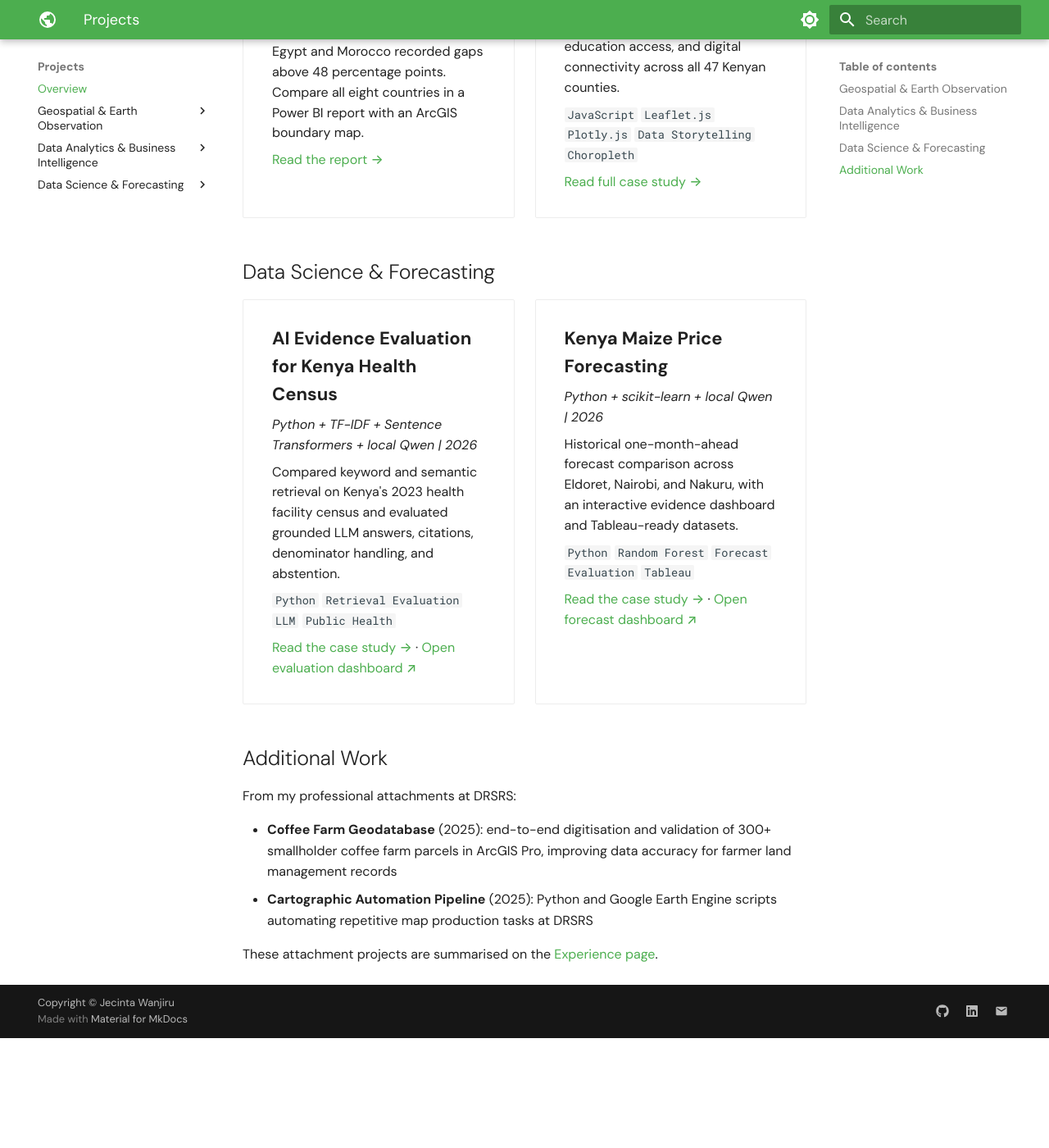
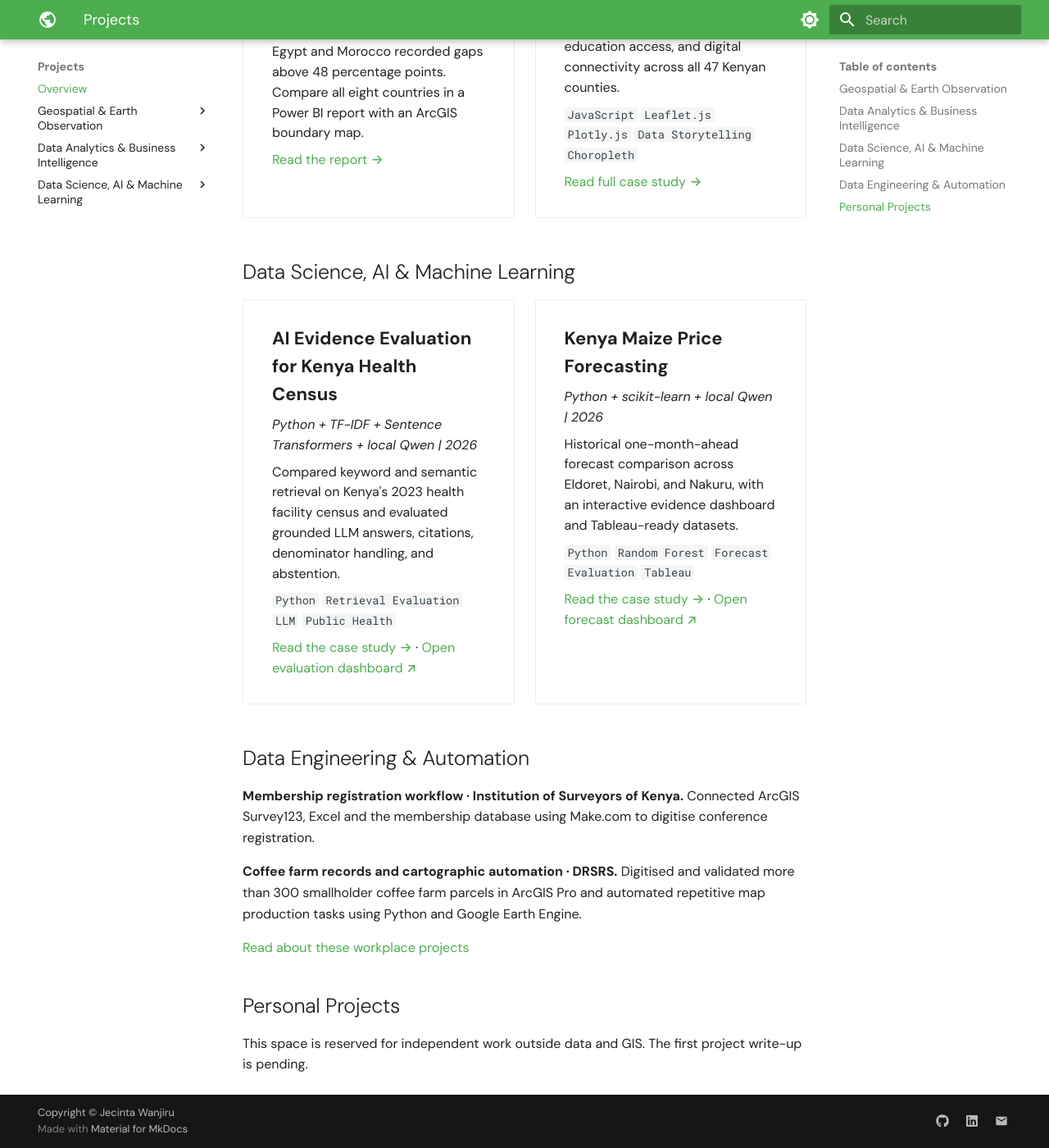
Before and after one commit to Wanjiru-1/Wanjiru-1.github.io, an MkDocs documentation site: the page built from docs/projects/index.md, in a window 1280 px wide and 1400 px high, scrolled down 2153 px. Shown: the whole window at 82% size. Built offline with MkDocs 1.6.1 and Material for MkDocs 9.7.7, drawn with Linux system fonts in a browser that asks for light colours; before the commit the page ends 3419 px from its top, so only the background shows below that.

Commit message:
Group modelling projects and add engineering and personal sections

```diff
--- a/docs/projects/index.md
+++ b/docs/projects/index.md
@@ -78,7 +78,7 @@ Geospatial, AI, and data analytics projects addressing climate risk, disaster pr
 
 </div>
 
-## Data Science & Forecasting
+## Data Science, AI & Machine Learning
 
 <div class="grid cards" markdown>
 
@@ -104,11 +104,14 @@ Geospatial, AI, and data analytics projects addressing climate risk, disaster pr
 
 </div>
 
-## Additional Work
+## Data Engineering & Automation
 
-From my professional attachments at DRSRS:
+**Membership registration workflow · Institution of Surveyors of Kenya.** Connected ArcGIS Survey123, Excel and the membership database using Make.com to digitise conference registration.
 
-* **Coffee Farm Geodatabase** (2025): end-to-end digitisation and validation of 300+ smallholder coffee farm parcels in ArcGIS Pro, improving data accuracy for farmer land management records
-* **Cartographic Automation Pipeline** (2025): Python and Google Earth Engine scripts automating repetitive map production tasks at DRSRS
+**Coffee farm records and cartographic automation · DRSRS.** Digitised and validated more than 300 smallholder coffee farm parcels in ArcGIS Pro and automated repetitive map production tasks using Python and Google Earth Engine.
 
-These attachment projects are summarised on the [Experience page](../experience.md).
+[Read about these workplace projects](../experience.md)
+
+## Personal Projects
+
+This space is reserved for independent work outside data and GIS. The first project write-up is pending.
--- a/mkdocs.yml
+++ b/mkdocs.yml
@@ -74,7 +74,7 @@ nav:
     - Data Analytics & Business Intelligence:
       - Labour force participation gaps: projects/labour-participation.md
       - Kenya Youth Opportunity Dashboard: projects/kenya-youth-dashboard.md
-    - Data Science & Forecasting:
+    - Data Science, AI & Machine Learning:
       - Kenya Maize Price Forecasting: projects/kenya-maize-forecasting.md
       - AI Evidence Evaluation for Kenya Health Census: projects/kenya-health-census-assistant.md
   - Experience: experience.md
```
Also changed, not shown: docs/index.md (+2 -0 lines).
